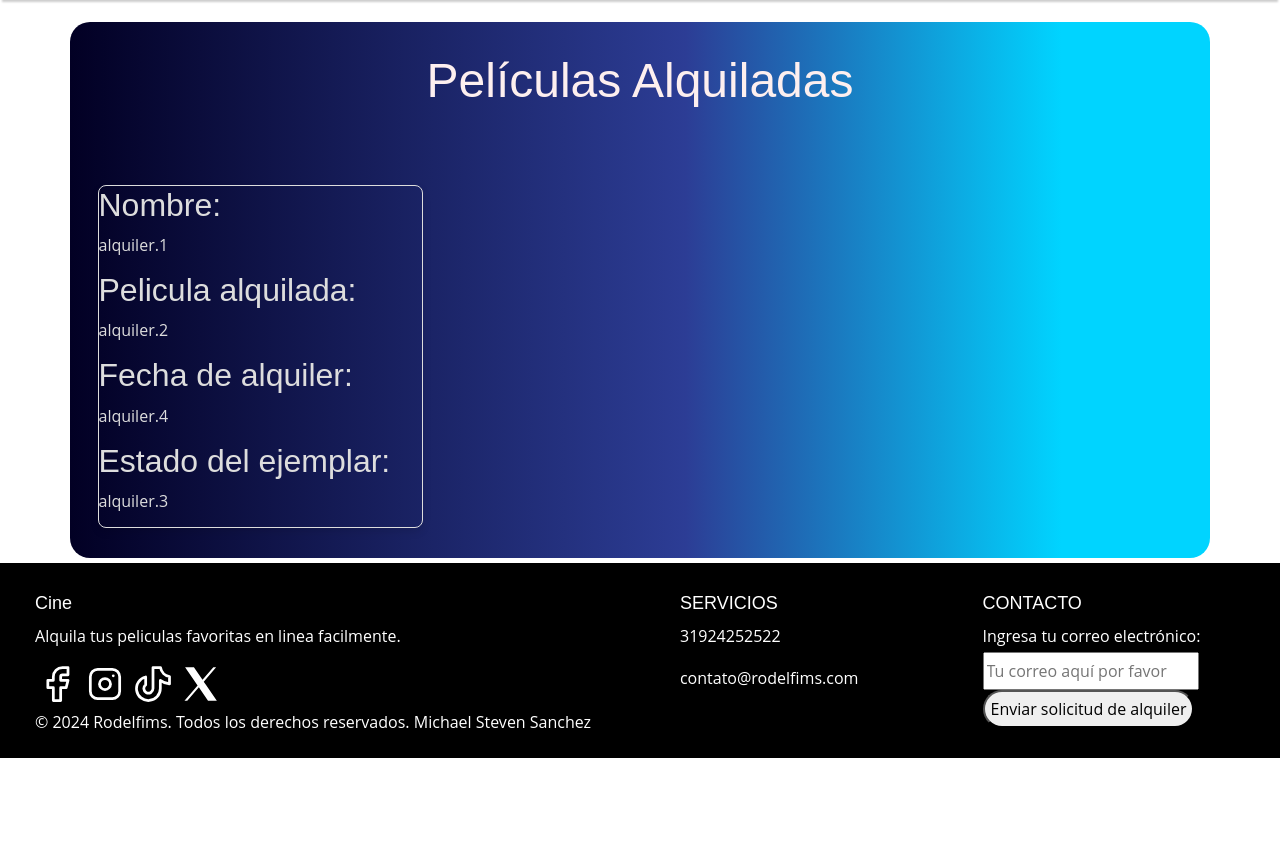
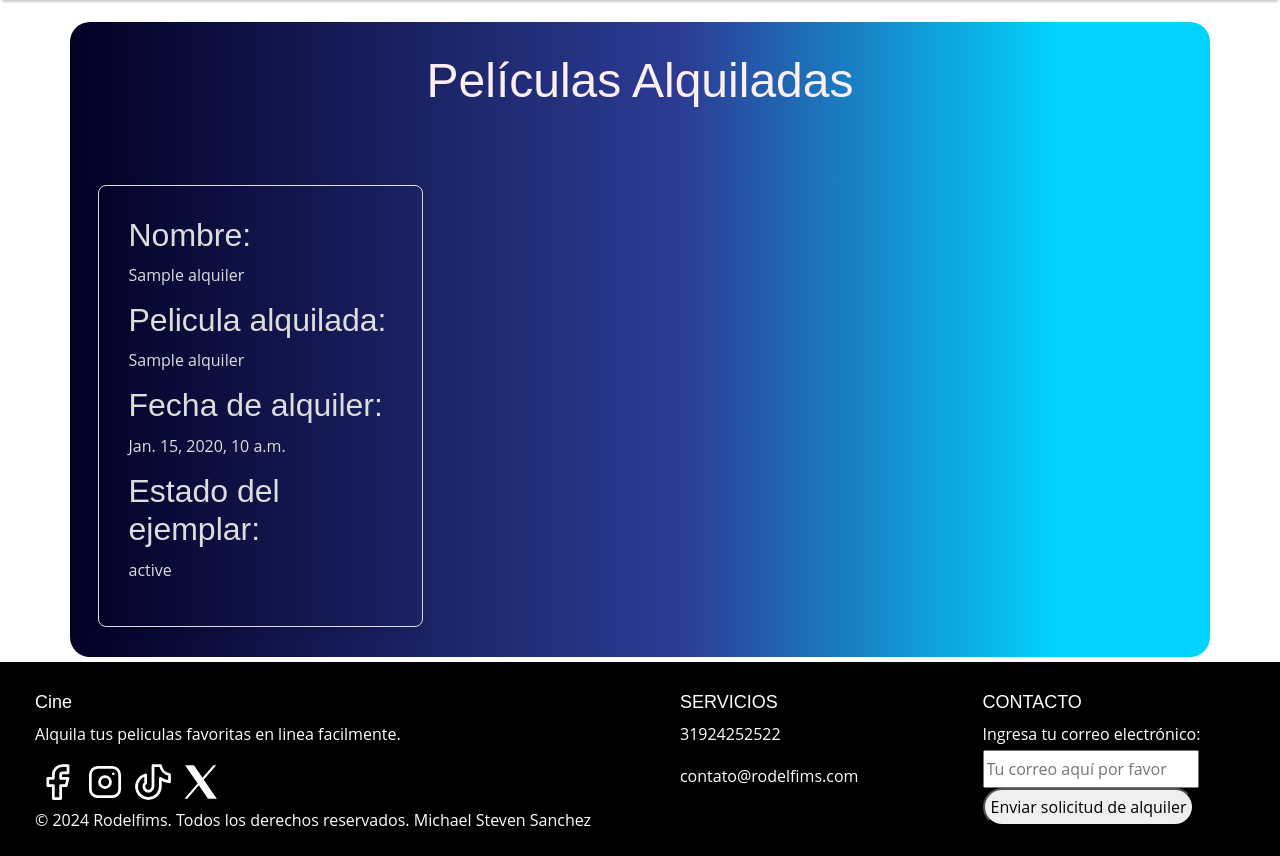
Before and after one commit to stevenbisbi/rodelfims-bd1, a Django app: template alquiler/templates/alquiler_pelicula.html in a window 1280 px wide. Shown: the part 78-934 px from the top of the page. Before the commit the page ends 836 px from the top, so only its background shows below. Run offline with Django 5.2, Linux system fonts and the light colour scheme; the template is opened without the code that fills it: most values are stand-ins (such as "Sample title", 1, 10 or a date in 2020).

Commit message:
ahora se pueden ver los alquileres socios

```diff
--- a/alquiler/templates/alquiler_pelicula.html
+++ b/alquiler/templates/alquiler_pelicula.html
@@ -8,15 +8,15 @@
             {% for alquiler in alquileres %}
             <!-- <img src="https://via.placeholder.com/300x400" -->
             <div class="col-md-4 my-3 color-form">
-                <div class="movie-card">
+                <div class="movie-card p-5">
                    <h3>Nombre:</h3>
-                   <p>alquiler.1</p>
+                   <p>{{ alquiler.Nombre_Socio }}</p>
                    <h3>Pelicula alquilada:</h3>
-                   <p>alquiler.2</p>
+                   <p>{{ alquiler.Titulo}}</p>
                    <h3>Fecha de alquiler:</h3>
-                   <p>alquiler.4</p>
+                   <p>{{ alquiler.Fecha_comienzo }}</p>
                    <h3>Estado del ejemplar:</h3>
-                   <p>alquiler.3</p>
+                   <p>{{ alquiler.Estado_Conservacion }}</p>
                     </div>
                 </div>
             </div>
--- a/alquiler/views.py
+++ b/alquiler/views.py
@@ -371,7 +371,6 @@ def alquileres_socio(request, cursor, conexion):
             ''')
         columns = [col[0] for col in cursor.description]  # Nombres de las columnas
         alquileres = [dict(zip(columns, row)) for row in cursor.fetchall()]
-
         return render(request, 'alquiler_pelicula.html', {'alquileres': alquileres})
     except Exception as e:
             print(f"Error al obtener datos: {e}")
```
